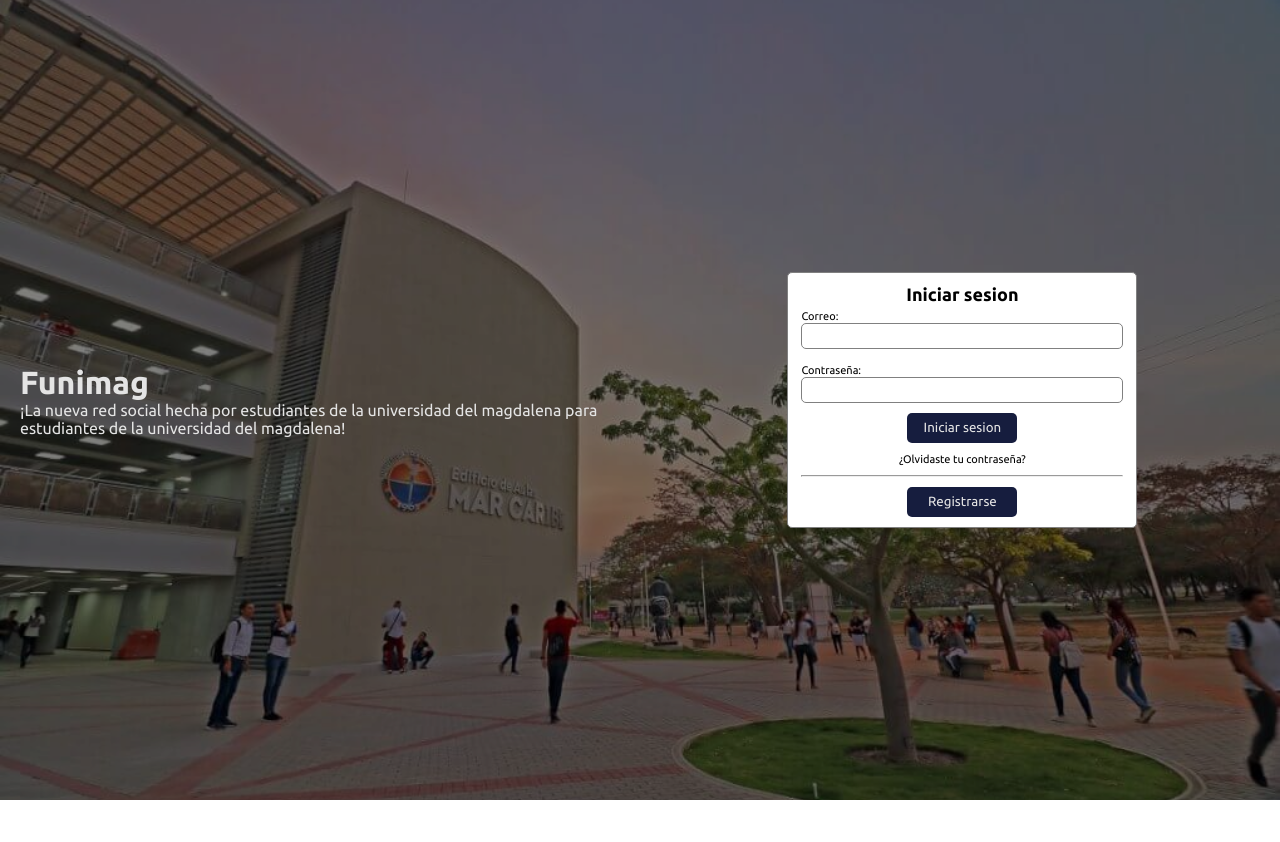
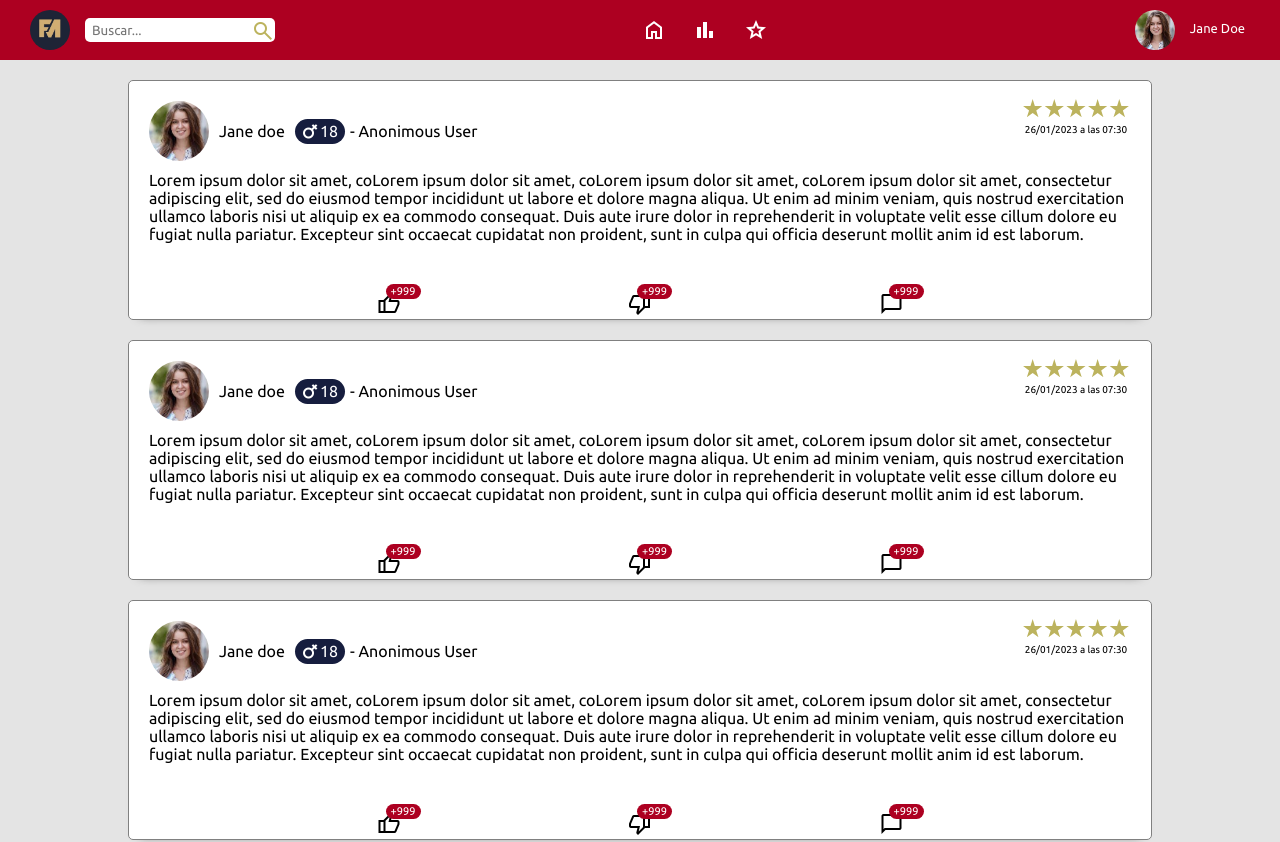
Before and after one commit to victor291201/funimag, a React (Create React App) app: page / in a window 1280 px wide. Shown: the top 842 px of the page. Before the commit the page ends 800 px from the top, so only its background shows below. Built offline with nearby package versions, Linux system fonts and the light colour scheme.

Commit message:
almost complete views

```diff
--- a/src/App.js
+++ b/src/App.js
@@ -2,13 +2,13 @@
 import Ranking from './pages/Ranking';
 import Valoracion from './pages/Valoracion';
 import Inicio from "./pages/Inicio";
-import './styles/BaseStyles/styles.css';
 import LogIn from './pages/LogIn';
 import Register from "./pages/Register"
+import './styles/BaseStyles/styles.css';
 
 function App() {
   return (
-    <LogIn/>
+    <Inicio/>
   );
 }
 
--- a/src/components/Card2.js
+++ b/src/components/Card2.js
@@ -37,11 +37,15 @@
                 <div className='card2-interactions'>
                     <span class="material-symbols-outlined">
                         thumb_up
-                        <p>0</p>
+                        <p>+999</p>
+                    </span>
+                    <span class="material-symbols-outlined">
+                        thumb_down
+                        <p>+999</p>
                     </span>
                     <span class="material-symbols-outlined">
                         chat_bubble
-                        <p>0</p>
+                        <p>+999</p>
                     </span>
                 </div>
             </div>
--- a/src/styles/Card2/styles.css
+++ b/src/styles/Card2/styles.css
@@ -126,23 +126,16 @@
     justify-content: space-evenly;
     align-items: center;
 }
-.card2-interactions span:nth-child(1){
-    margin-right: 50px;
-    height: 30px;
-    padding-top: 8px;
-    position: relative;
-}
-.card2-interactions span:nth-child(2){
-    margin-left: 50px;
+.card2-interactions span{
     height: 30px;
     padding-top: 8px;
     position: relative;
 }
 .card2-interactions span p{
     font-size: 11px;
-    width: 15px;
+    width: 35px;
     height: 15px;
-    border-radius: 50%;
+    border-radius: 20px;
     background-color: var(--color3);
     color: var(--color4);
     display: flex;
@@ -152,7 +145,7 @@
     padding: 0px;
     position: absolute;
     top:-8px;
-    right: -10px;
+    right: -20px;
 }
 .card2-interactions span p:nth-child(1){
     top:0px;
```
Also changed, not shown: src/components/Card3.js (added, +40 -0 lines).
